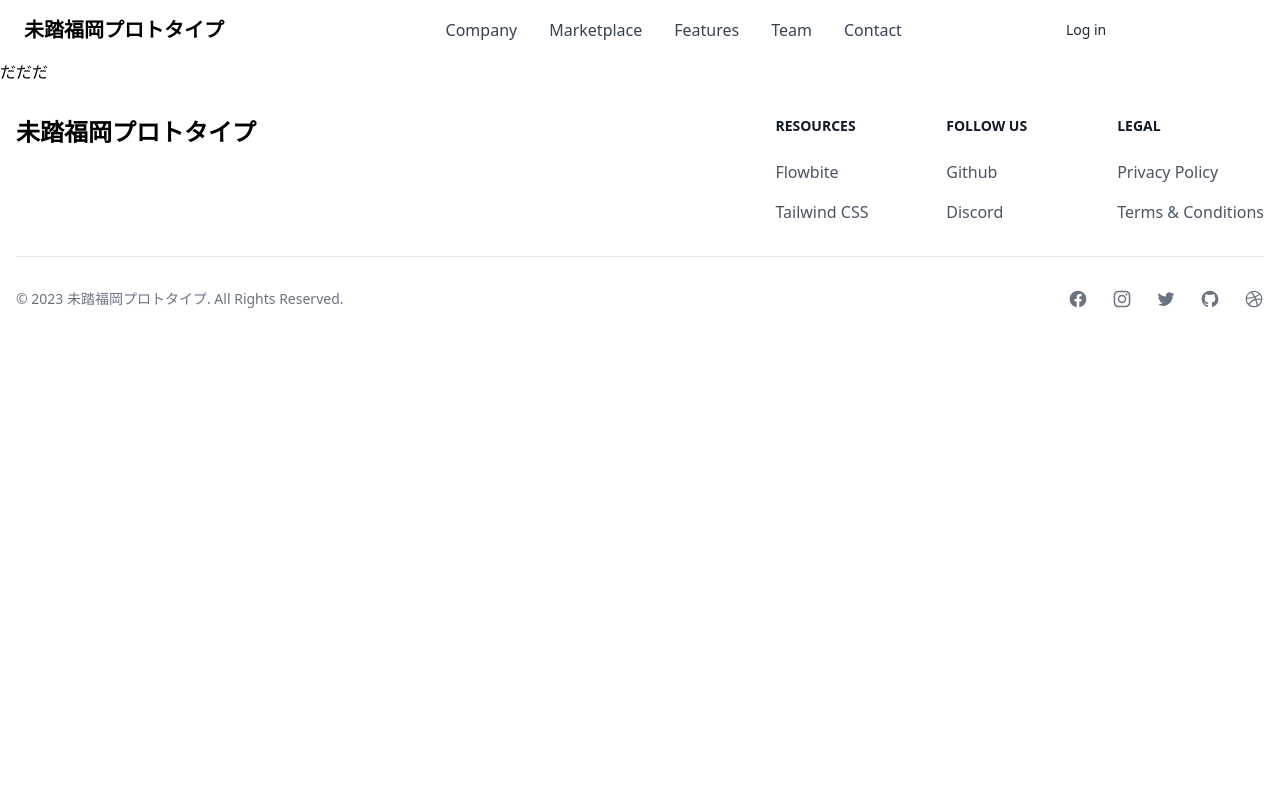
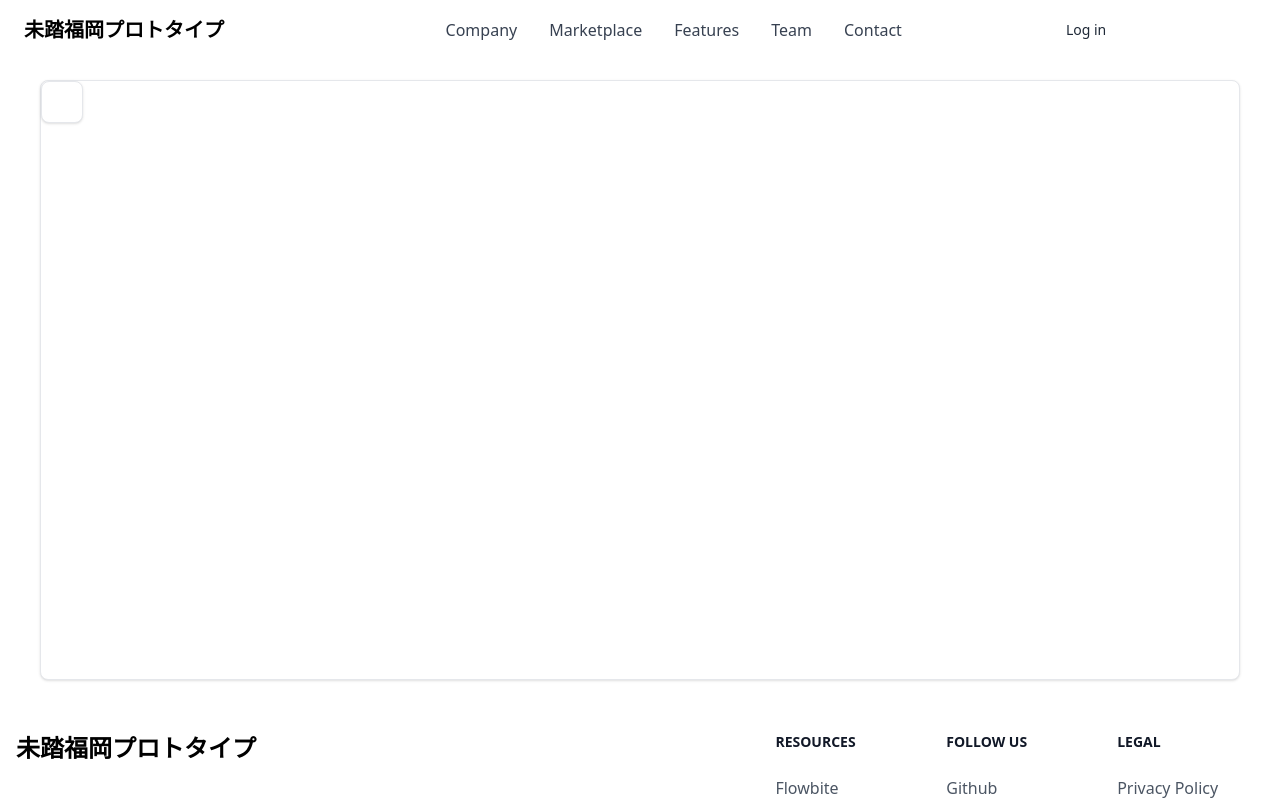
Before and after one commit to Tebaeleven/mitou-fukuoka-ai-prototype, a Next.js app: page / in a window 1280 px wide. Shown: the top 800 px of the page. Built offline with nearby package versions, Linux system fonts and the light colour scheme.

Commit message:
エディタ画面の作成

```diff
--- a/components/Footer/Footer.tsx
+++ b/components/Footer/Footer.tsx
@@ -168,24 +168,6 @@ export default function Footer() {
                             </svg>
                             <span className="sr-only">GitHub account</span>
                         </a>
-                        <a
-                            href="#"
-                            className="text-gray-500 hover:text-gray-900 dark:hover:text-white"
-                        >
-                            <svg
-                                className="w-5 h-5"
-                                fill="currentColor"
-                                viewBox="0 0 24 24"
-                                aria-hidden="true"
-                            >
-                                <path
-                                    fillRule="evenodd"
-                                    d="M12 2C6.48 2 2 6.48 2 12s4.48 10 10 10c5.51 0 10-4.48 10-10S17.51 2 12 2zm6.605 4.61a8.502 8.502 0 011.93 5.314c-.281-.054-3.101-.629-5.943-.271-.065-.141-.12-.293-.184-.445a25.416 25.416 0 00-.564-1.236c3.145-1.28 4.577-3.124 4.761-3.362zM12 3.475c2.17 0 4.154.813 5.662 2.148-.152.216-1.443 1.941-4.48 3.08-1.399-2.57-2.95-4.675-3.189-5A8.687 8.687 0 0112 3.475zm-3.633.803a53.896 53.896 0 013.167 4.935c-3.992 1.063-7.517 1.04-7.896 1.04a8.581 8.581 0 014.729-5.975zM3.453 12.01v-.26c.37.01 4.512.065 8.775-1.215.25.477.477.965.694 1.453-.109.033-.228.065-.336.098-4.404 1.42-6.747 5.303-6.942 5.629a8.522 8.522 0 01-2.19-5.705zM12 20.547a8.482 8.482 0 01-5.239-1.8c.152-.315 1.888-3.656 6.703-5.337.022-.01.033-.01.054-.022a35.318 35.318 0 011.823 6.475 8.4 8.4 0 01-3.341.684zm4.761-1.465c-.086-.52-.542-3.015-1.659-6.084 2.679-.423 5.022.271 5.314.369a8.468 8.468 0 01-3.655 5.715z"
-                                    clipRule="evenodd"
-                                />
-                            </svg>
-                            <span className="sr-only">Dribbble account</span>
-                        </a>
                     </div>
                 </div>
             </div>
--- a/pages/index.tsx
+++ b/pages/index.tsx
@@ -3,8 +3,9 @@ import Header from "@/components/Header/header";
 export default function Home() {
   return (
       <>
-        <h1>だだだ</h1>
-
+          <div className="block  bg-white border border-gray-200 rounded-lg shadow  dark:border-gray-700 m-auto my-5 h-[600px] w-[1200px]">
+              <div className="block  bg-white border border-gray-200 rounded-lg shadow  p-5 w-10"></div>
+          </div>
       </>
   );
 }
```
Also changed, not shown: components/Header/header.tsx (+9 -9 lines).
